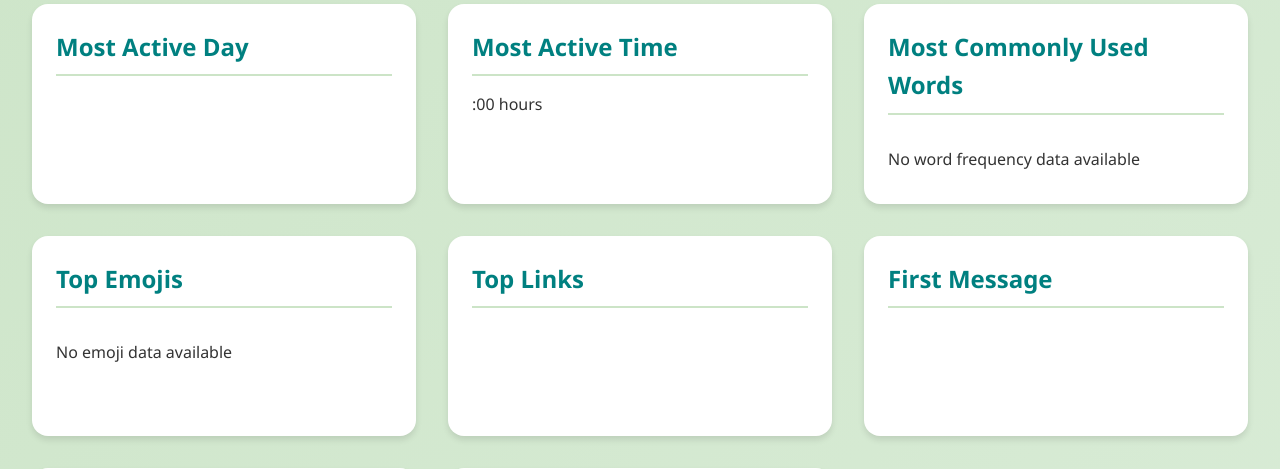
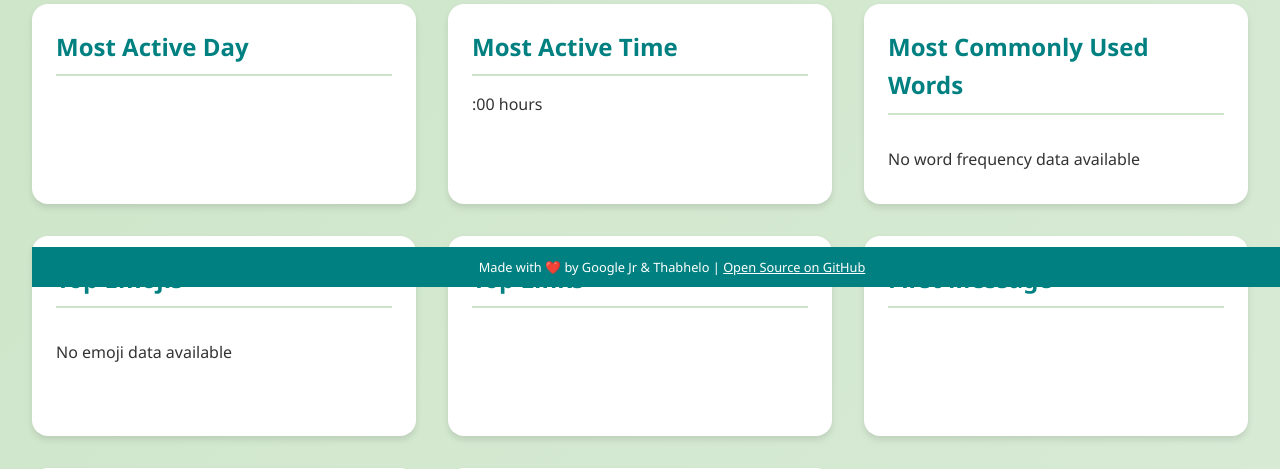
Before and after one commit to xeroxzen/chat-insight, a FastAPI app: template templates/results.html in a window 1280 px wide. Shown: the part 513-982 px from the top of the page. Run offline with FastAPI, Linux system fonts and the light colour scheme; the template is opened without the code that fills it, so the values that code supplies are empty; parts of the project's set-up code (start-up, migrations or seed data) failed here and were passed over.

Commit message:
feat: Added footer to results template with GitHub link and attribution

```diff
--- a/templates/results.html
+++ b/templates/results.html
@@ -604,6 +604,32 @@
       </div>
       {% endif %}
     </div>
+    <footer
+      style="
+        position: fixed;
+        bottom: 0;
+        width: 100%;
+        background-color: #008080;
+        color: white;
+        text-align: center;
+        padding: 10px 0;
+        font-size: 0.8em;
+      "
+    >
+      <div style="max-width: 1800px; margin: 0 auto; padding: 0 2rem">
+        <p style="margin: 0; color: white">
+          Made with ❤️ by Google Jr & Thabhelo |
+          <a
+            href="https://github.com/xeroxzen/chat-insight"
+            style="color: white; text-decoration: underline"
+            target="_blank"
+            rel="noopener"
+          >
+            Open Source on GitHub
+          </a>
+        </p>
+      </div>
+    </footer>
 
     <script>
       // Drag and Drop Functionality
```
